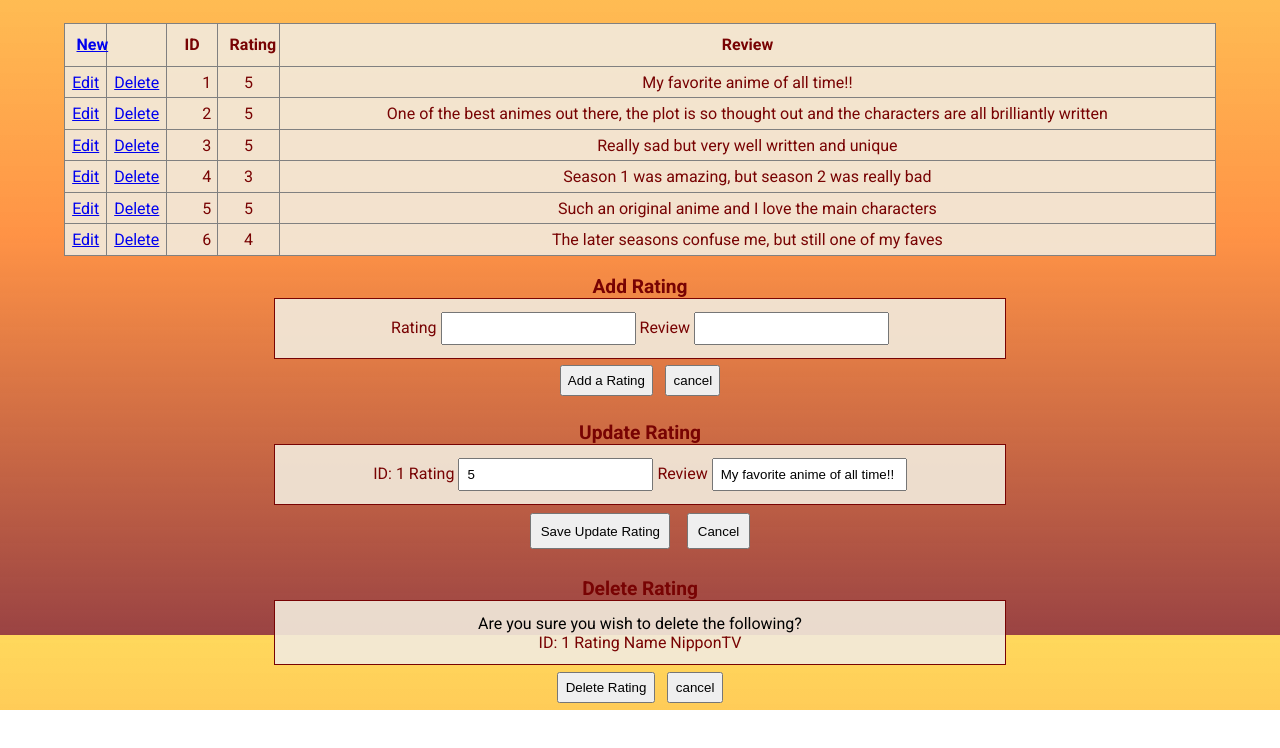
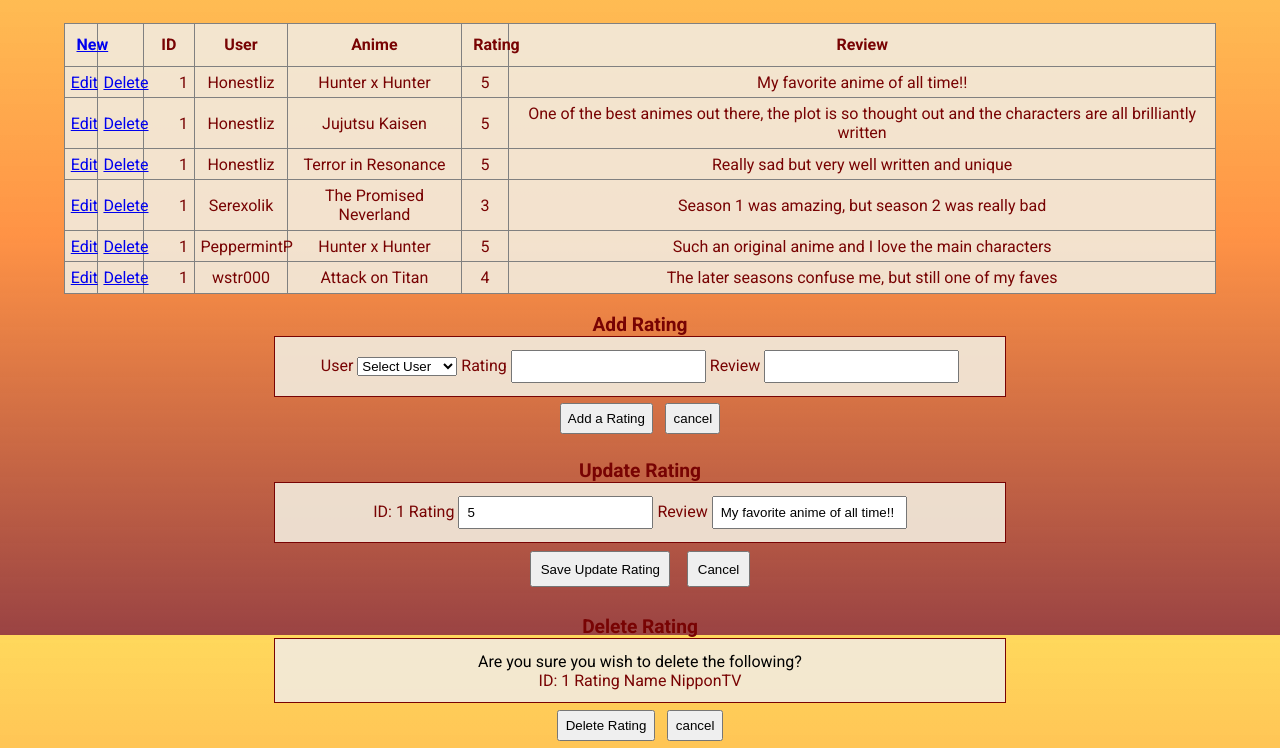
Before and after one commit to camillegonzales/Crispyroll, a plain HTML site: page ratings.html in a window 1280 px wide. Shown: the part 165-913 px from the top of the page. Before the commit the page ends 875 px from the top, so only its background shows below. Drawn offline with Linux system fonts and the light colour scheme.

Commit message:
added dropdown for user

```diff
--- a/ratings.html
+++ b/ratings.html
@@ -29,6 +29,8 @@
                 <th><a href="#">New</a></th>
                 <th></th>
                 <th class="id-cell">ID</th>
+                <th>User</th>
+                <th>Anime</th>
                 <th>Rating</th>
                 <th>Review</th>
             </tr>
@@ -36,13 +38,19 @@
                 <td><a href="#">Edit</a></td>
                 <td><a href="#">Delete</a></td>
                 <td align="right">1</td>
+
+                <td>Honestliz</td>
+                <td>Hunter x Hunter</td>
                 <td>5</td>
                 <td>My favorite anime of all time!!</td>
             </tr>
             <tr>
                 <td><a href="#">Edit</a></td>
                 <td><a href="#">Delete</a></td>
-                <td align="right">2</td>
+                <td align="right">1</td>
+
+                <td>Honestliz</td>
+                <td>Jujutsu Kaisen</td>
                 <td>5</td>
                 <td>One of the best animes out there, the plot is so
                     thought out and the characters are all brilliantly
@@ -51,7 +59,9 @@
             <tr>
                 <td><a href="#">Edit</a></td>
                 <td><a href="#">Delete</a></td>
-                <td align="right">3</td>
+                <td align="right">1</td>
+                <td>Honestliz</td>
+                <td>Terror in Resonance</td>
                 <td>5</td>
                 <td>Really sad but very well written and unique
                 </td>
@@ -59,14 +69,18 @@
             <tr>
                 <td><a href="#">Edit</a></td>
                 <td><a href="#">Delete</a></td>
-                <td align="right">4</td>
+                <td align="right">1</td>
+                <td>Serexolik</td>
+                <td>The Promised Neverland</td>
                 <td>3</td>
                 <td>Season 1 was amazing, but season 2 was really bad
                 </td>
             <tr>
                 <td><a href="#">Edit</a></td>
                 <td><a href="#">Delete</a></td>
-                <td align="right">5</td>
+                <td align="right">1</td>
+                <td>PeppermintP</td>
+                <td>Hunter x Hunter</td>
                 <td>5</td>
                 <td>Such an original anime and I love the main
                     characters
@@ -74,7 +88,9 @@
             <tr>
                 <td><a href="#">Edit</a></td>
                 <td><a href="#">Delete</a></td>
-                <td align="right">6</td>
+                <td align="right">1</td>
+                <td>wstr000</td>
+                <td>Attack on Titan</td>
                 <td>4</td>
                 <td>The later seasons confuse me, but still one of my
                     faves
@@ -87,6 +103,16 @@
         <form id="addRating">
             <legend><strong>Add Rating</strong></legend>
             <fieldset class="fields">
+                <label> User </label>
+                <select name="user" id="user">
+                    <option value="none" selected disabled hidden>Select User</option>
+                    <option value="1">Honestliz</option>
+                    <option value="2">Serexolik</option>
+                    <option value="3">Pebbles44</option>
+                    <option value="4">PeppermintP</option>
+                    <option value="5">wstr000</option>
+                    <option value="NULL"> <none> </option>
+                </select>
                 <label> Rating </label> <input type="number" name="rating">
                 <label> Review </label> <input type="text" name="review">
             </fieldset>
```
